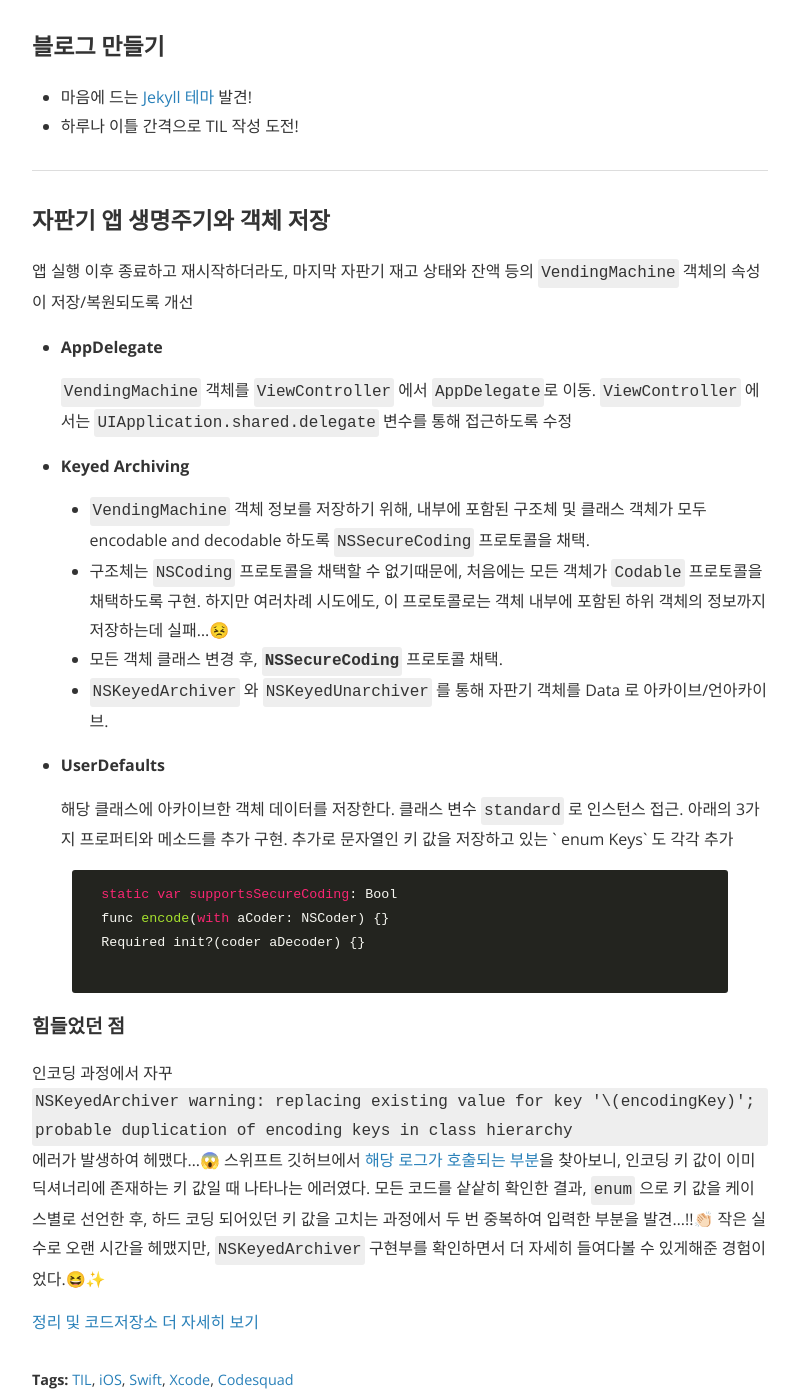
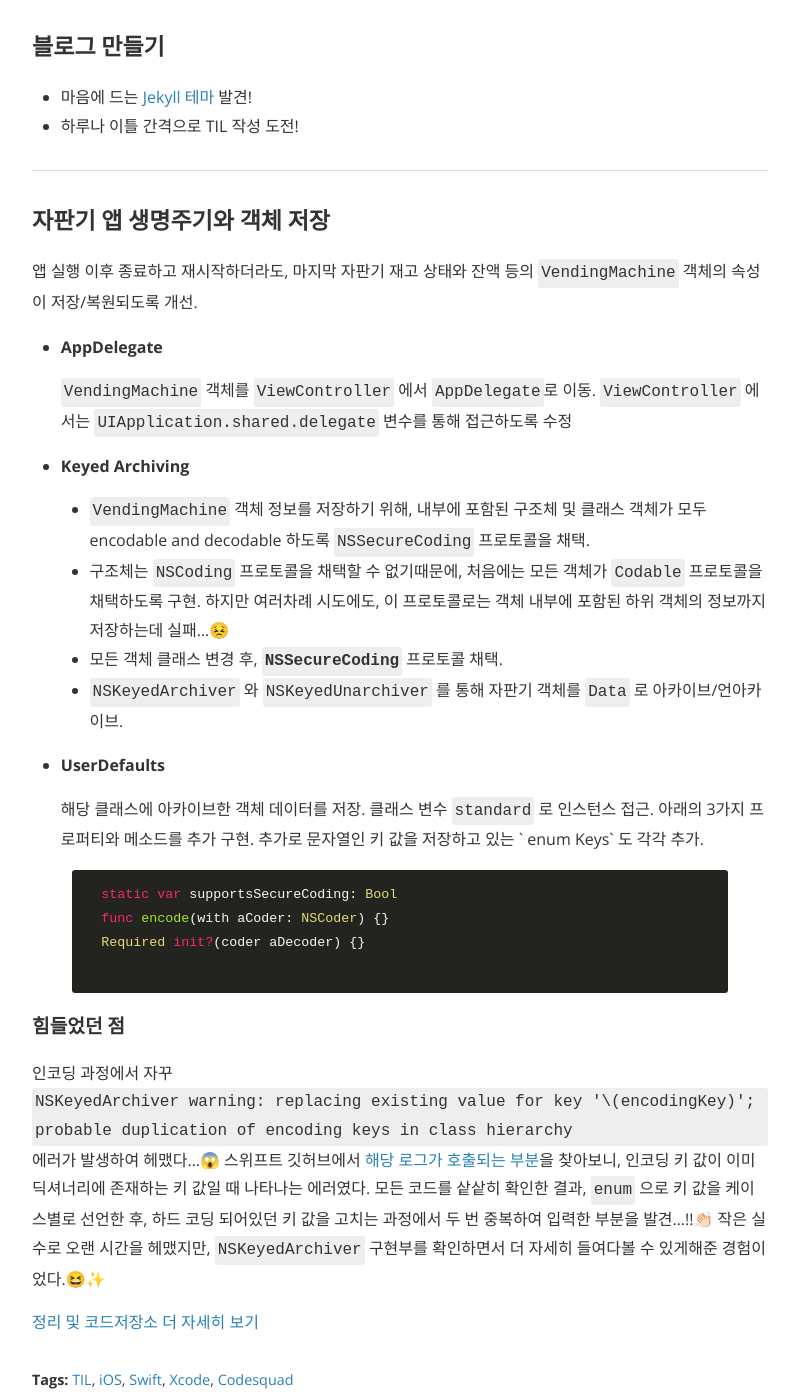
Before and after one commit to popsmile/popsmile.github.io, a Jekyll site: the page built from _posts/2019-01-08-TIL.markdown, in a window 1280 px wide and 1400 px high, scrolled down 551 px. Shown: the whole window, without its empty margins (240-1039 px from the left). Built offline with Jekyll 4.4.1, drawn with Linux system fonts in a browser that asks for light colours; nearby versions of some CDN libraries.

Commit message:
Modify: the language of highlight.js

```diff
--- a/_posts/2019-01-08-TIL.markdown
+++ b/_posts/2019-01-08-TIL.markdown
@@ -17,7 +17,7 @@ cover:  "/assets/cover/pencil-clips-on-greenblue.jpeg"
 
 ### 자판기 앱 생명주기와 객체 저장
 
-앱 실행 이후 종료하고 재시작하더라도, 마지막 자판기 재고 상태와 잔액 등의 `VendingMachine` 객체의 속성이 저장/복원되도록 개선
+앱 실행 이후 종료하고 재시작하더라도, 마지막 자판기 재고 상태와 잔액 등의 `VendingMachine` 객체의 속성이 저장/복원되도록 개선.
 
 - **AppDelegate**
 
@@ -28,13 +28,13 @@ cover:  "/assets/cover/pencil-clips-on-greenblue.jpeg"
   - `VendingMachine` 객체 정보를 저장하기 위해, 내부에 포함된 구조체 및 클래스 객체가 모두 encodable and decodable 하도록 `NSSecureCoding` 프로토콜을 채택.
   - 구조체는 `NSCoding` 프로토콜을 채택할 수 없기때문에, 처음에는 모든 객체가 `Codable` 프로토콜을 채택하도록 구현. 하지만 여러차례 시도에도, 이 프로토콜로는 객체 내부에 포함된 하위 객체의 정보까지 저장하는데 실패...😣
   - 모든 객체 클래스 변경 후, **`NSSecureCoding`** 프로토콜 채택.
-  - `NSKeyedArchiver` 와 `NSKeyedUnarchiver` 를 통해 자판기 객체를 Data 로 아카이브/언아카이브.
+  - `NSKeyedArchiver` 와 `NSKeyedUnarchiver` 를 통해 자판기 객체를 `Data` 로 아카이브/언아카이브.
 
 - **UserDefaults**
 
-  해당 클래스에 아카이브한 객체 데이터를 저장한다. 클래스 변수 `standard` 로 인스턴스 접근. 아래의 3가지 프로퍼티와 메소드를 추가 구현. 추가로 문자열인 키 값을 저장하고 있는 ` enum Keys` 도 각각 추가
+  해당 클래스에 아카이브한 객체 데이터를 저장. 클래스 변수 `standard` 로 인스턴스 접근. 아래의 3가지 프로퍼티와 메소드를 추가 구현. 추가로 문자열인 키 값을 저장하고 있는 ` enum Keys` 도 각각 추가.
 
-  {% highlight javascript %}
+  {% highlight swift %}
   static var supportsSecureCoding: Bool
   func encode(with aCoder: NSCoder) {}
   Required init?(coder aDecoder) {}
```
